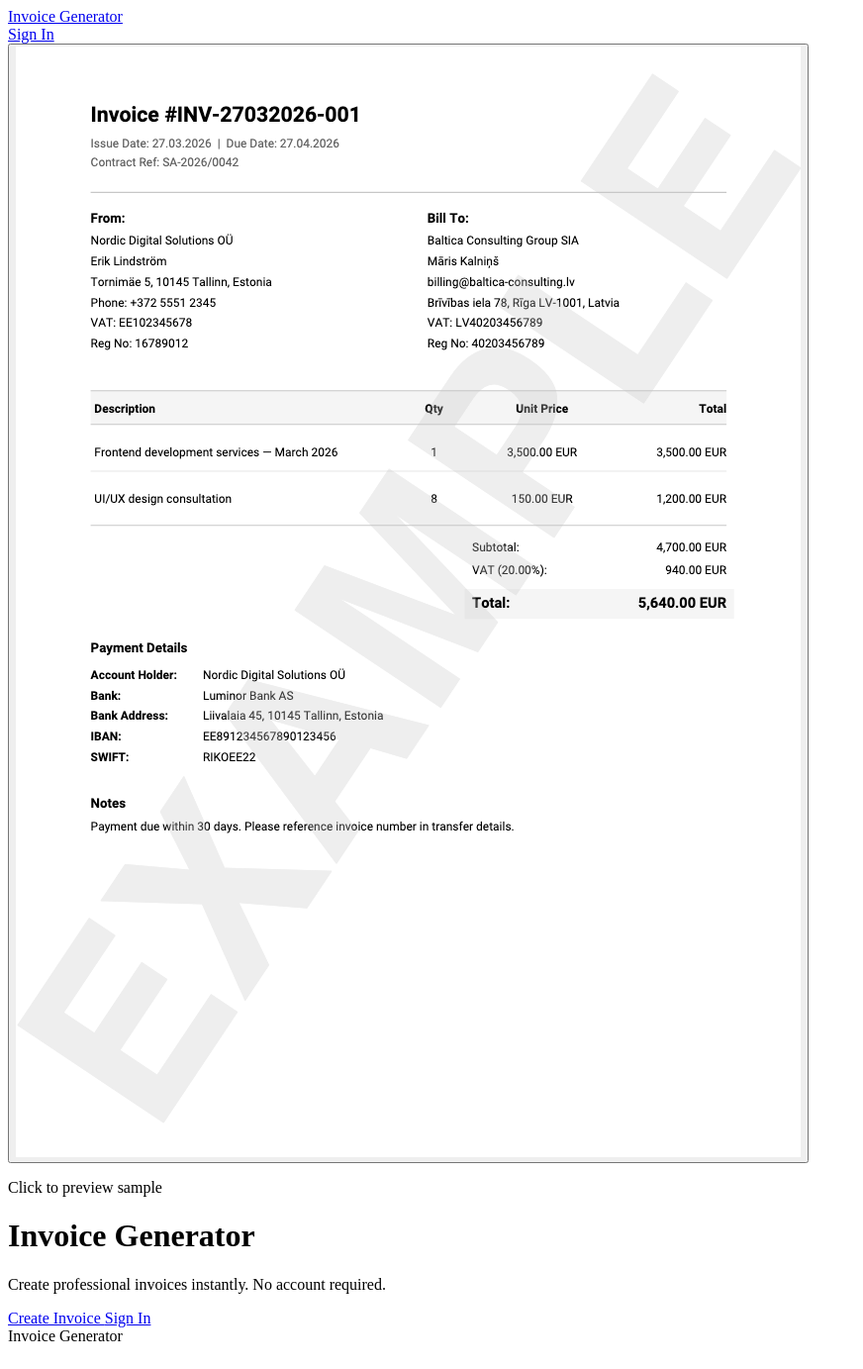
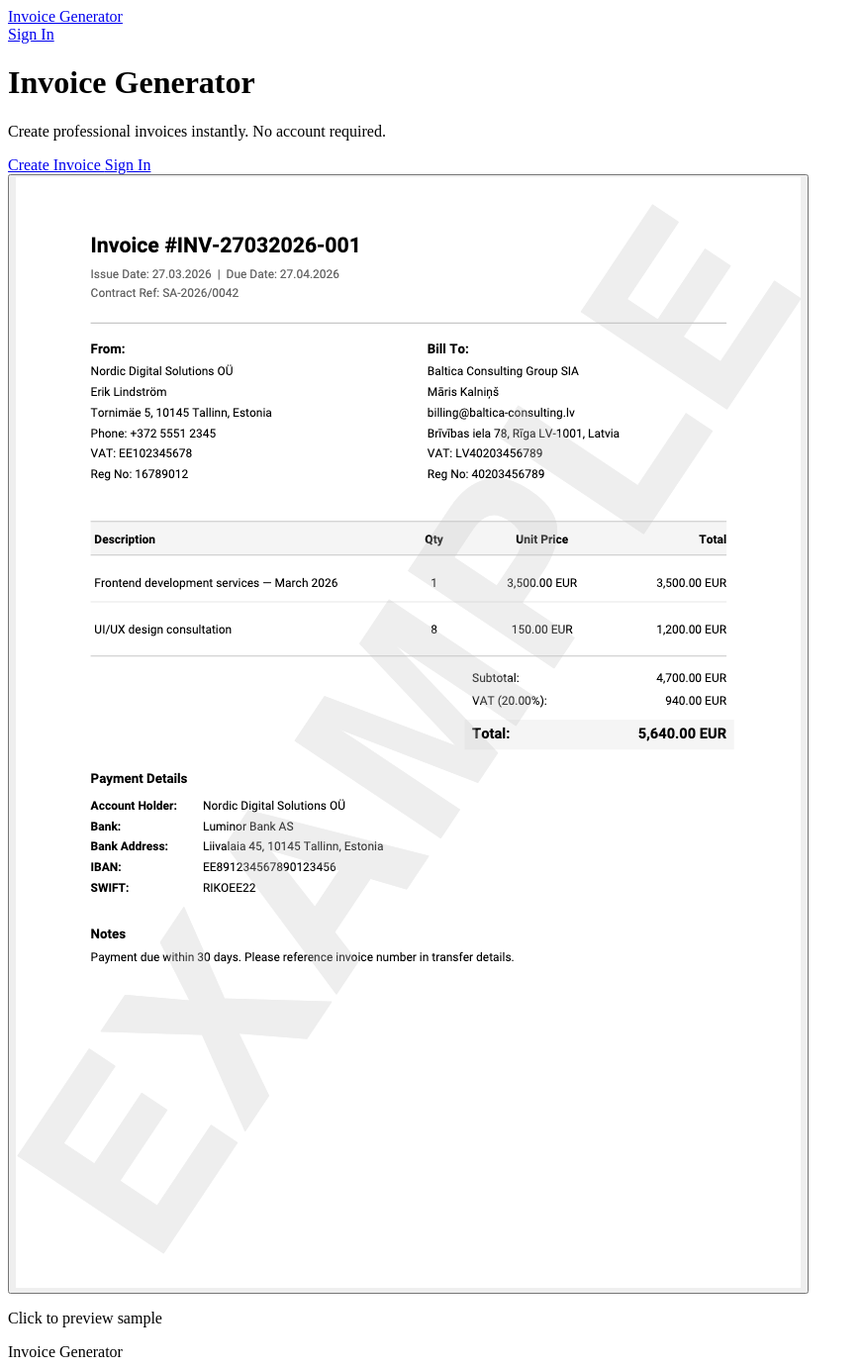
Before and after one commit to DigitLock/invoice-generator, a Vue app in the folder frontend/: page / in a window 1280 px wide. Shown: the whole page at 99% size, without its empty margins (0-872 px from the left). Built offline with nearby package versions, Linux system fonts and the light colour scheme; the HTML template or start-up script is replaced by a standard one.

Commit message:
feat: add demo credentials to login, reorder landing page, remove stray root files

```diff
--- a/frontend/src/pages/LandingPage.vue
+++ b/frontend/src/pages/LandingPage.vue
@@ -1,7 +1,25 @@
 <template>
   <div class="mx-auto max-w-7xl px-4 py-8 sm:py-16">
-    <div class="grid grid-cols-1 items-center gap-8 sm:gap-12 lg:grid-cols-2">
-      <!-- Left: invoice preview image -->
+    <div class="flex flex-col items-center gap-8 sm:gap-12">
+      <!-- Top: heading and action buttons -->
+      <div class="space-y-6 text-center">
+        <h1 class="text-3xl sm:text-4xl font-bold text-gray-900">Invoice Generator</h1>
+        <p class="text-base sm:text-lg text-gray-600">
+          Create professional invoices instantly. No account required.
+        </p>
+        <div class="flex flex-col gap-3 sm:flex-row justify-center">
+          <RouterLink to="/invoice/new"
+            class="rounded-md bg-blue-600 px-6 py-3 text-center text-white font-medium hover:bg-blue-700">
+            Create Invoice
+          </RouterLink>
+          <RouterLink to="/login"
+            class="rounded-md border border-gray-300 px-6 py-3 text-center text-gray-700 font-medium hover:bg-gray-50">
+            Sign In
+          </RouterLink>
+        </div>
+      </div>
+
+      <!-- Bottom: invoice preview image -->
       <div class="flex flex-col items-center gap-2">
         <button type="button" @click="showModal = true"
           class="inline-block transition-transform duration-200 hover:scale-[1.02] hover:shadow-xl rounded-lg">
@@ -12,24 +30,6 @@
           />
         </button>
         <p class="text-sm text-gray-400">Click to preview sample</p>
-      </div>
-
-      <!-- Right: action buttons -->
-      <div class="space-y-6 text-center lg:text-left">
-        <h1 class="text-3xl sm:text-4xl font-bold text-gray-900">Invoice Generator</h1>
-        <p class="text-base sm:text-lg text-gray-600">
-          Create professional invoices instantly. No account required.
-        </p>
-        <div class="flex flex-col gap-3 sm:flex-row lg:justify-start justify-center">
-          <RouterLink to="/invoice/new"
-            class="rounded-md bg-blue-600 px-6 py-3 text-center text-white font-medium hover:bg-blue-700">
-            Create Invoice
-          </RouterLink>
-          <RouterLink to="/login"
-            class="rounded-md border border-gray-300 px-6 py-3 text-center text-gray-700 font-medium hover:bg-gray-50">
-            Sign In
-          </RouterLink>
-        </div>
       </div>
     </div>
   </div>
--- a/frontend/src/pages/LoginPage.vue
+++ b/frontend/src/pages/LoginPage.vue
@@ -44,6 +44,13 @@
         </button>
       </form>
 
+      <!-- Demo credentials -->
+      <div class="p-4 bg-gray-50 rounded-lg">
+        <p class="text-xs text-gray-500 font-medium mb-2">Demo credentials:</p>
+        <p class="text-sm text-gray-700">Email: demo@example.com</p>
+        <p class="text-sm text-gray-700">Password: Demo123!</p>
+      </div>
+
       <p class="text-center text-sm text-gray-500">
         <RouterLink to="/" class="text-blue-600 hover:text-blue-800">Back to home</RouterLink>
       </p>
--- a/package.json
+++ /dev/null
@@ -1,5 +0,0 @@
-{
-  "devDependencies": {
-    "pdf-lib": "^1.17.1"
-  }
-}
```
Also changed, not shown: 1 other file (tests, documents, lock files or other folders).
